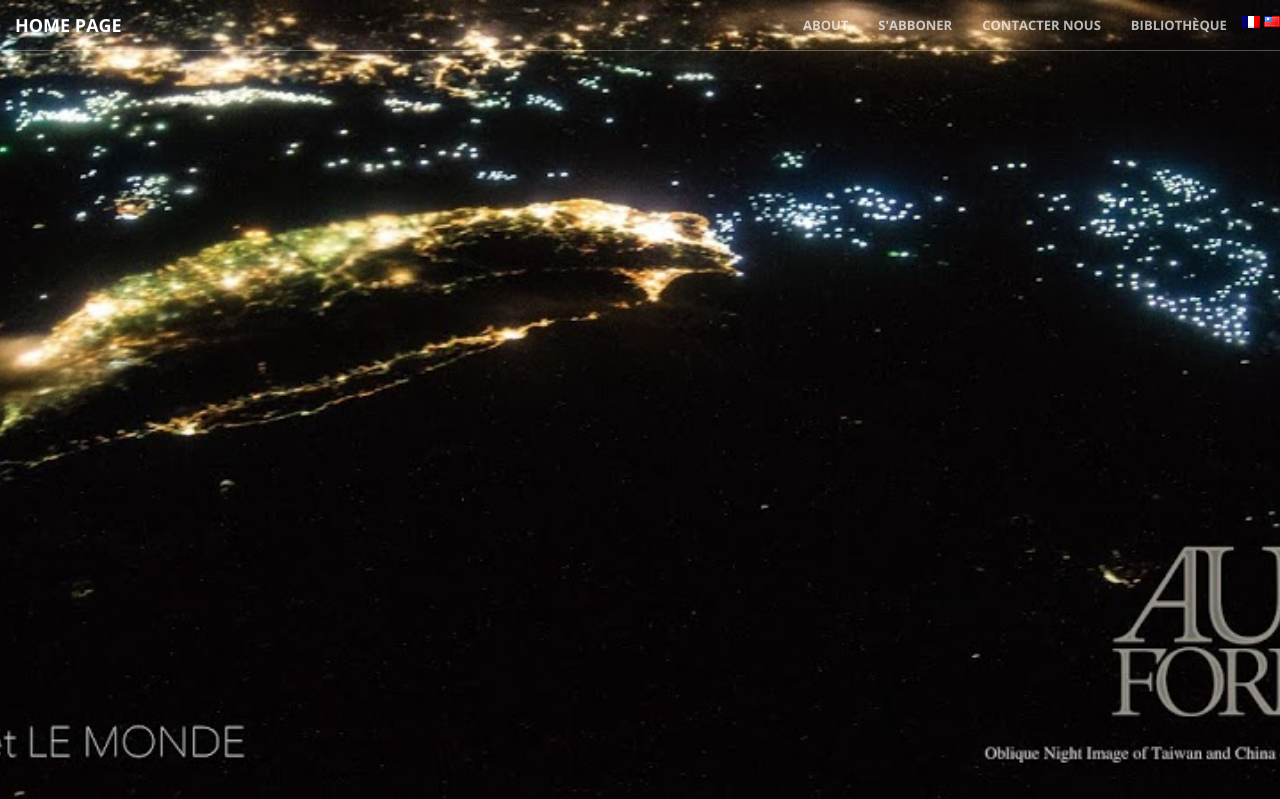
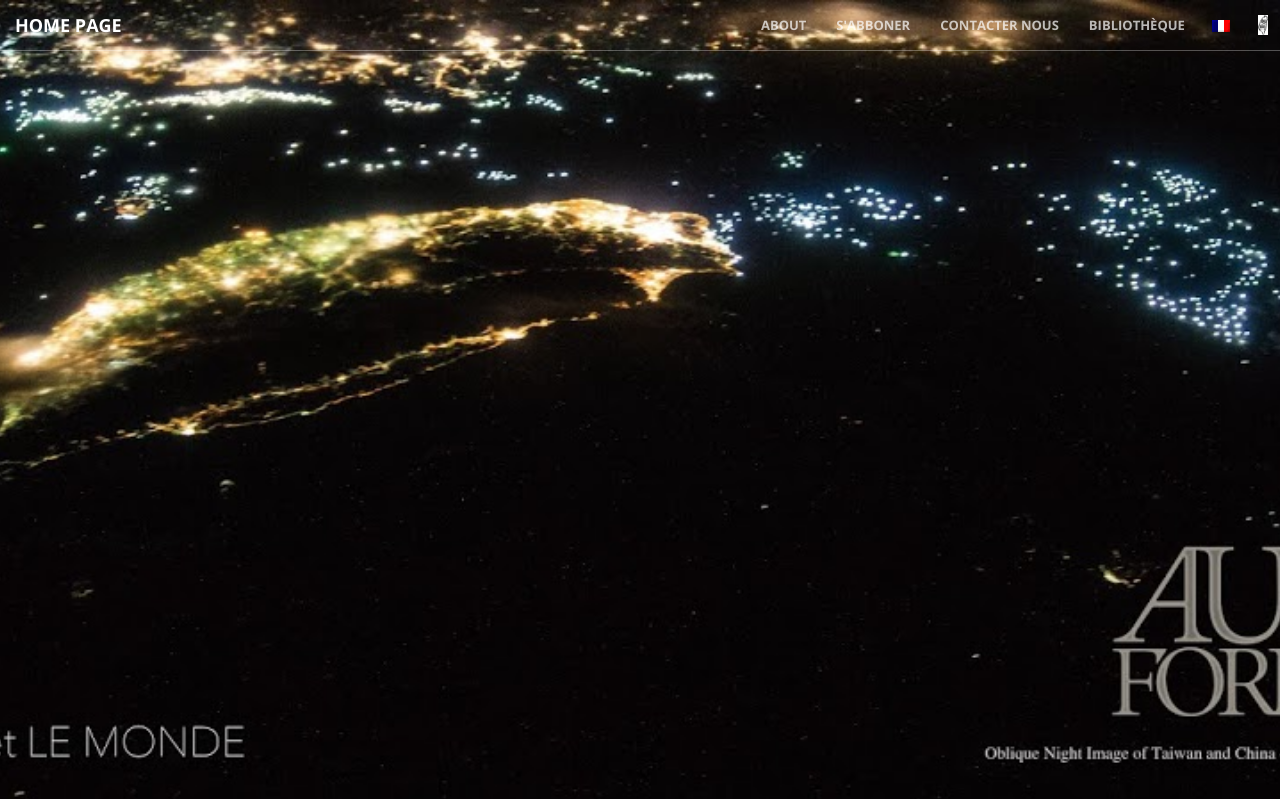
Before and after one commit to anthonyhtyao/AF, a Django app: page / in a window 1280 px wide. Shown: the top 799 px of the page. Run offline with Django 3.2, Linux system fonts and the light colour scheme; some libraries are stand-ins or nearby versions.

Commit message:
Change taiwan language img

```diff
--- a/templates/base.html
+++ b/templates/base.html
@@ -115,8 +115,8 @@
           </li>
           <li>
             <p class="navbar-btn">
-              <a><img src="{% static "img/languages/fr.png" %}"></a>
-              <a><img src="{% static "img/languages/tw.png" %}"></a>
+              <a id="buttonFR" class="btn"><img src="{% static "img/languages/fr.png" %}"></a>
+              <a id="buttonTW" class="btn"><img src="{% static "img/languages/logo_small.jpg" %}" width="10px" height="20px"></a>
             </p>
           </li>
         </ul>
```
Also changed, not shown: static/img/languages/logo_small.jpg (added), static/img/languages/tw.png (deleted), 1 other file.
